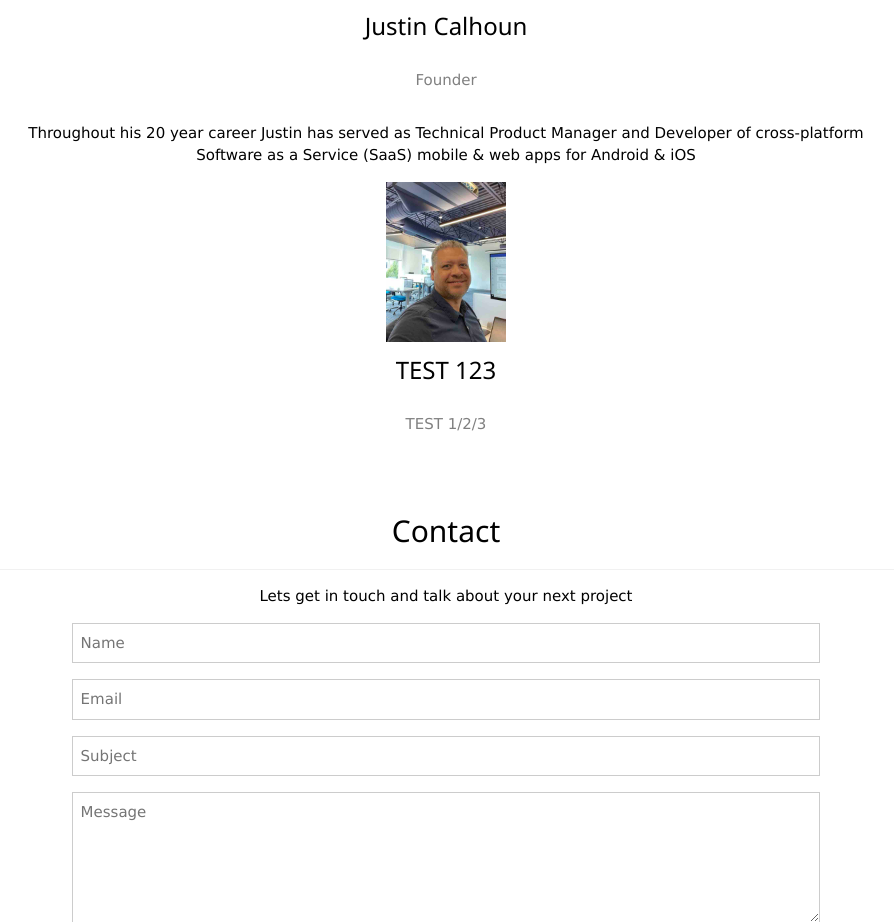
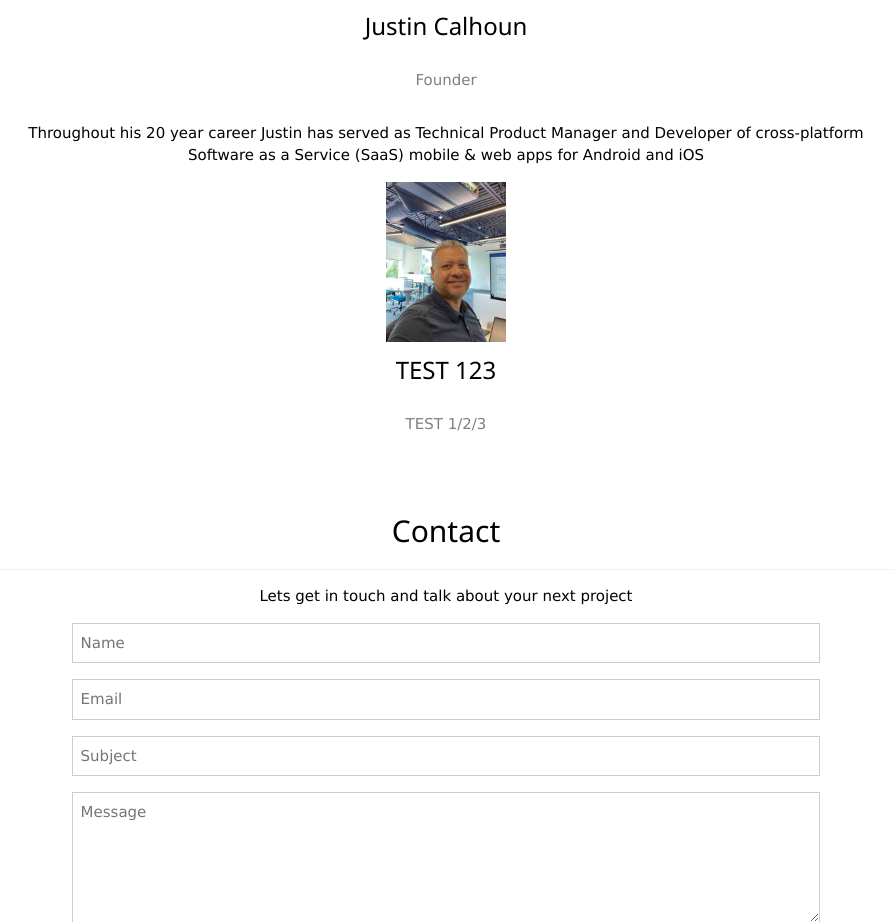
Before and after one commit to vvsCodeDev/vvsCodeWebDev, a website: page public/index.html in a window 1280 px wide. Shown: the part 2104-3026 px from the top of the page, without its empty margins (194-1088 px from the left). Drawn offline with Linux system fonts and the light colour scheme.

Commit message:
tweaked text

```diff
--- a/public/index.html
+++ b/public/index.html
@@ -125,7 +125,7 @@
       <img src="images/justin_about2.jpg" alt="Justin" style="width:120px">
       <h3>Justin Calhoun</h3>
       <p style="color:grey;">Founder</p>
-      <p style="width: 70%;">Throughout his 20 year career Justin has served as Technical Product Manager and Developer of cross-platform Software as a Service (SaaS) mobile & web apps for Android & iOS</p>
+      <p style="width: 70%;">Throughout his 20 year career Justin has served as Technical Product Manager and Developer of cross-platform Software as a Service (SaaS) mobile & web apps for Android and iOS</p>
     </div>
   </div>
 
```
